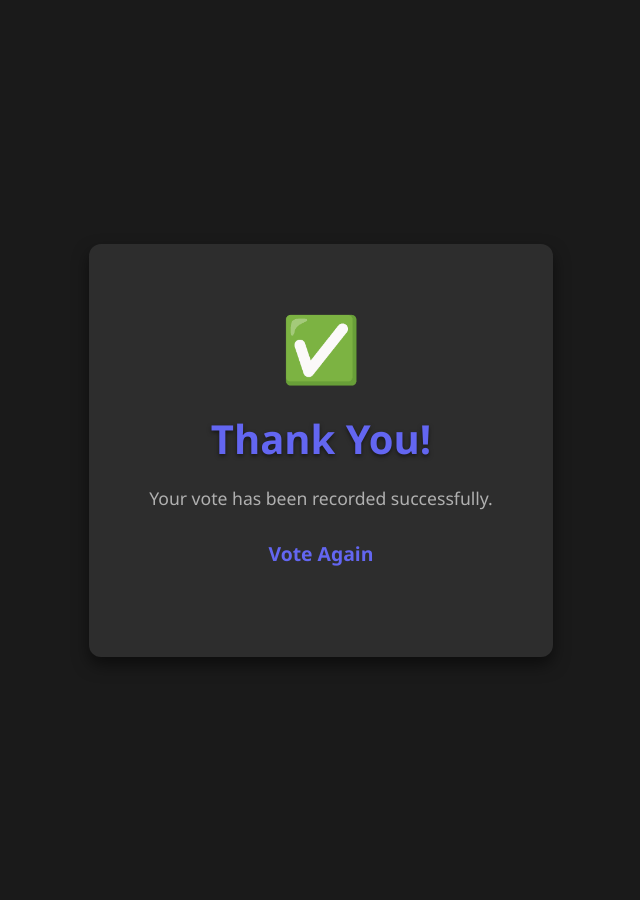
After one commit to cx4167/voting-app-k8s, a Flask app: page /thanks in a window 1280 px wide. The commit adds this page. Shown: the whole page, without its empty margins (319-959 px from the left). Run offline with Flask 3, Linux system fonts and the light colour scheme.

Commit message:
adding thanks.html

```diff
--- a/vote/app.py
+++ b/vote/app.py
@@ -1,6 +1,6 @@
 import os
 import socket
-from flask import Flask, render_template, request, jsonify
+from flask import Flask, render_template, request, redirect, url_for
 from redis import Redis
 
 app = Flask(__name__)
@@ -11,8 +11,12 @@ def vote():
     if request.method == 'POST':
         vote_data = request.form['vote']
         redis.rpush('votes', vote_data)
-        return jsonify({'message': 'Vote recorded successfully!'})
+        return redirect(url_for('thank_you'))
     return render_template('index.html', hostname=socket.gethostname())
+
+@app.route('/thanks')
+def thank_you():
+    return render_template('thanks.html')
 
 if __name__ == "__main__":
     app.run(host="0.0.0.0", port=80)
--- /dev/null
+++ b/vote/templates/thanks.html
@@ -0,0 +1,98 @@
+<!DOCTYPE html>
+<html>
+<head>
+    <title>Thank You</title>
+    <style>
+        :root {
+            --bg-primary: #1a1a1a;
+            --bg-secondary: #2d2d2d;
+            --text-primary: #e0e0e0;
+            --text-secondary: #b0b0b0;
+            --accent: #6366f1;
+            --accent-hover: #4f46e5;
+        }
+
+        * {
+            margin: 0;
+            padding: 0;
+            box-sizing: border-box;
+        }
+
+        body {
+            font-family: 'Segoe UI', Tahoma, Geneva, Verdana, sans-serif;
+            background-color: var(--bg-primary);
+            color: var(--text-primary);
+            margin: 50px;
+            min-height: 100vh;
+            transition: background-color 0.3s ease;
+            display: flex;
+            align-items: center;
+            justify-content: center;
+        }
+
+        .container {
+            max-width: 600px;
+            background-color: var(--bg-secondary);
+            padding: 60px;
+            border-radius: 12px;
+            box-shadow: 0 8px 16px rgba(0, 0, 0, 0.5);
+            text-align: center;
+        }
+
+        h1 {
+            color: var(--accent);
+            margin-bottom: 20px;
+            font-size: 2.5em;
+            text-shadow: 0 2px 4px rgba(0, 0, 0, 0.5);
+        }
+
+        p {
+            color: var(--text-secondary);
+            margin-bottom: 30px;
+            font-size: 1.1em;
+        }
+
+        .checkmark {
+            font-size: 4em;
+            margin-bottom: 20px;
+            animation: pulse 1s ease-in-out;
+        }
+
+        @keyframes pulse {
+            0% {
+                transform: scale(0.8);
+                opacity: 0;
+            }
+            50% {
+                transform: scale(1.1);
+            }
+            100% {
+                transform: scale(1);
+                opacity: 1;
+            }
+        }
+
+        a {
+            color: var(--accent);
+            text-decoration: none;
+            border-bottom: 2px solid transparent;
+            transition: border-color 0.3s ease;
+            padding-bottom: 2px;
+            font-weight: 600;
+            font-size: 1.1em;
+        }
+
+        a:hover {
+            border-bottom-color: var(--accent);
+        }
+    </style>
+</head>
+<body>
+    <div class="container">
+        <div class="checkmark">✅</div>
+        <h1>Thank You!</h1>
+        <p>Your vote has been recorded successfully.</p>
+        <p><a href="/">Vote Again</a></p>
+    </div>
+</body>
+</html>
```
Also changed, not shown: vote/templates/index.html (+8 -6 lines).
